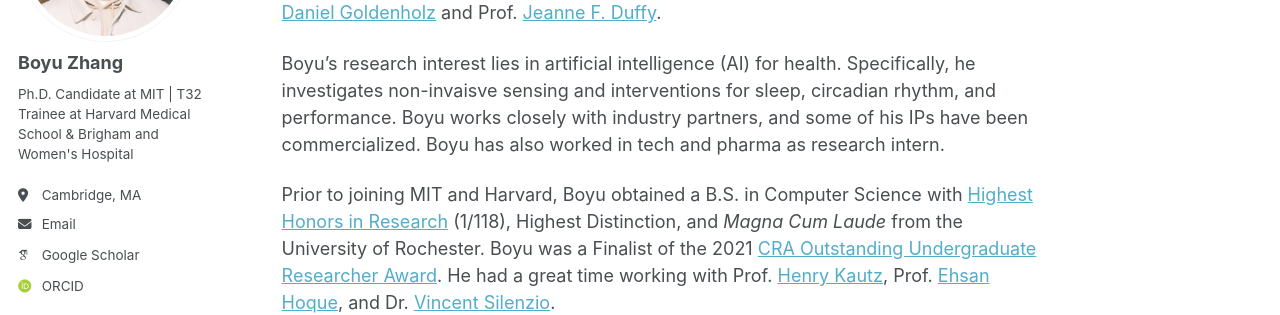
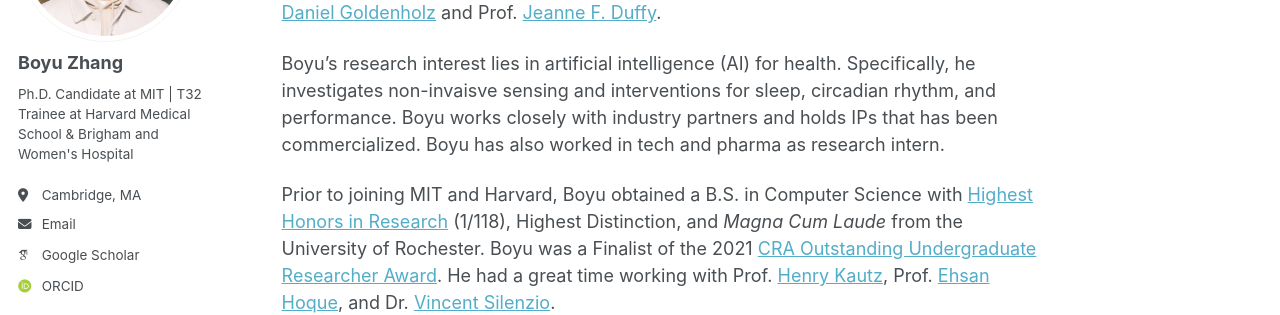
Before and after one commit to boyu-zhang-25/boyu-zhang-25.github.io, a Jekyll site: the page built from _pages/about.md, in a window 1280 px wide and 1302 px high. Shown: the part 250-565 px from the top of the window. Built offline with Jekyll 4.4.1, drawn with Linux system fonts in a browser that asks for light colours; some web fonts are replaced.

Commit message:
update about

```diff
--- a/_pages/about.md
+++ b/_pages/about.md
@@ -9,7 +9,7 @@
 
 Boyu Zhang is a Ph.D. student at MIT, advised by Prof. [Rosalind Picard](https://web.media.mit.edu/~picard/) in the [Affective Computing Group](https://www.media.mit.edu/groups/affective-computing/overview/). He is also a trainee at Harvard Medical School and Brigham and Women's Hospital, advised by Dr. [Charles A. Czeisler](https://connects.catalyst.harvard.edu/Profiles/display/Person/24237) and awarded the Ruth L. Kirschstein National Research Service Award (NRSA) from NIH. Other mentors of Boyu include Dr. [Daniel Goldenholz](https://connects.catalyst.harvard.edu/Profiles/display/Person/27784) and Prof. [Jeanne F. Duffy](https://connects.catalyst.harvard.edu/Profiles/display/Person/17373).
 
-Boyu's research interest lies in artificial intelligence (AI) for health. Specifically, he investigates non-invaisve sensing and interventions for sleep, circadian rhythm, and performance. Boyu works closely with industry partners, and some of his IPs have been commercialized. Boyu has also worked in tech and pharma as research intern.
+Boyu's research interest lies in artificial intelligence (AI) for health. Specifically, he investigates non-invaisve sensing and interventions for sleep, circadian rhythm, and performance. Boyu works closely with industry partners and holds IPs that has been commercialized. Boyu has also worked in tech and pharma as research intern.
 
 Prior to joining MIT and Harvard, Boyu obtained a B.S. in Computer Science with [Highest Honors in Research](https://www.cs.rochester.edu/undergraduate/degree-requirements.html) (1/118), Highest Distinction, and *Magna Cum Laude* from the University of Rochester. Boyu was a Finalist of the 2021 [CRA Outstanding Undergraduate Researcher Award](https://cra.org/about/awards/outstanding-undergraduate-researcher-award/#2021). He had a great time working with Prof. [Henry Kautz](https://www.cs.rochester.edu/u/kautz/), Prof. [Ehsan Hoque](https://hoques.com/), and Dr. [Vincent Silenzio](https://sph.rutgers.edu/concentrations/urban-global-public-health/faculty-member.php?id=36094).
 
```
